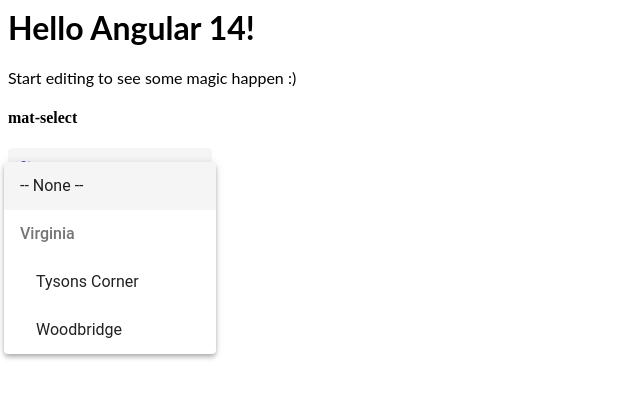
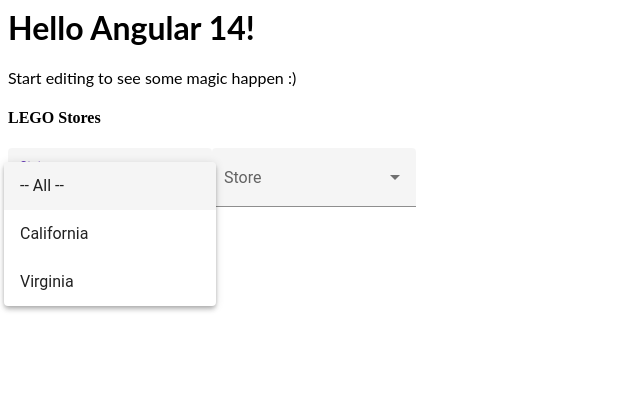
Before and after one commit to followsclosely/bricks-angular, an Angular app: page / in a window 1280 px wide. Both pictures are taken after a click on the element 110 px from the left and 185 px from the top of the page. Shown: the top 398 px of the page, without its empty margins (0-640 px from the left). Built offline with nearby package versions, Linux system fonts and the light colour scheme.

Commit message:
3 files modified

```diff
--- a/src/app/app.component.html
+++ b/src/app/app.component.html
@@ -3,16 +3,30 @@
   Start editing to see some magic happen :)
 </p>
 
-<h4>mat-select</h4>
+<h4>LEGO Stores</h4>
+
+{{stateControl.value}}
+
+<mat-form-field appearance="fill">
+<mat-label>State</mat-label>
+<mat-select [formControl]="stateControl">
+  <mat-option>-- All --</mat-option>
+  <mat-option *ngFor="let state of franchises" [value]="state.name" [disabled]="state.disabled">
+      {{state.name}}
+  </mat-option>
+</mat-select>
+</mat-form-field>
+
 <mat-form-field appearance="fill">
 <mat-label>Store</mat-label>
 <mat-select [formControl]="franchiseControl">
   <mat-option>-- None --</mat-option>
-  <mat-optgroup *ngFor="let group of franchises" [label]="group.name"
-                [disabled]="group.disabled">
-    <mat-option *ngFor="let franchise of group.franchises" [value]="franchise.name">
-      {{franchise.name}}
-    </mat-option>
+  <mat-optgroup *ngFor="let group of franchises" [label]="group.name" [disabled]="group.disabled">
+    <ng-container *ngIf="!stateControl.value || stateControl.value === group.name ">
+      <mat-option *ngFor="let franchise of group.franchises" [value]="franchise.name">
+        {{franchise.name}}
+      </mat-option>
+    </ng-container>
   </mat-optgroup>
 </mat-select>
 </mat-form-field>
--- a/src/app/app.component.ts
+++ b/src/app/app.component.ts
@@ -12,6 +12,7 @@
   name = 'Angular ' + VERSION.major;
   franchises : FranchiseGroup[];
 
+  stateControl = new FormControl('');
   franchiseControl = new FormControl('');
 
   constructor(franchiseService : FranchiseService) {
--- a/src/app/franchise.service.ts
+++ b/src/app/franchise.service.ts
@@ -17,6 +17,16 @@
 
   franchises: FranchiseGroup[] = [
     {
+      name: 'California', franchises:[
+        {id: 1, name: 'Downtown Disney District', lastUpdate: new Date() },
+        {id: 1, name: 'Fashion Valley', lastUpdate: new Date() },
+        {id: 1, name: 'Glendale Galleria', lastUpdate: new Date() },
+        {id: 1, name: 'Hillsdale Shopping Center', lastUpdate: new Date() },
+        {id: 1, name: 'Ontario Mills', lastUpdate: new Date() },
+        {id: 1, name: 'South Coast Plaza', lastUpdate: new Date() }
+      ]
+    },
+    {
       name: 'Virginia', franchises:[
         {id: 1, name: 'Tysons Corner', lastUpdate: new Date() },
         {id: 1, name: 'Woodbridge', lastUpdate: new Date() }
```
